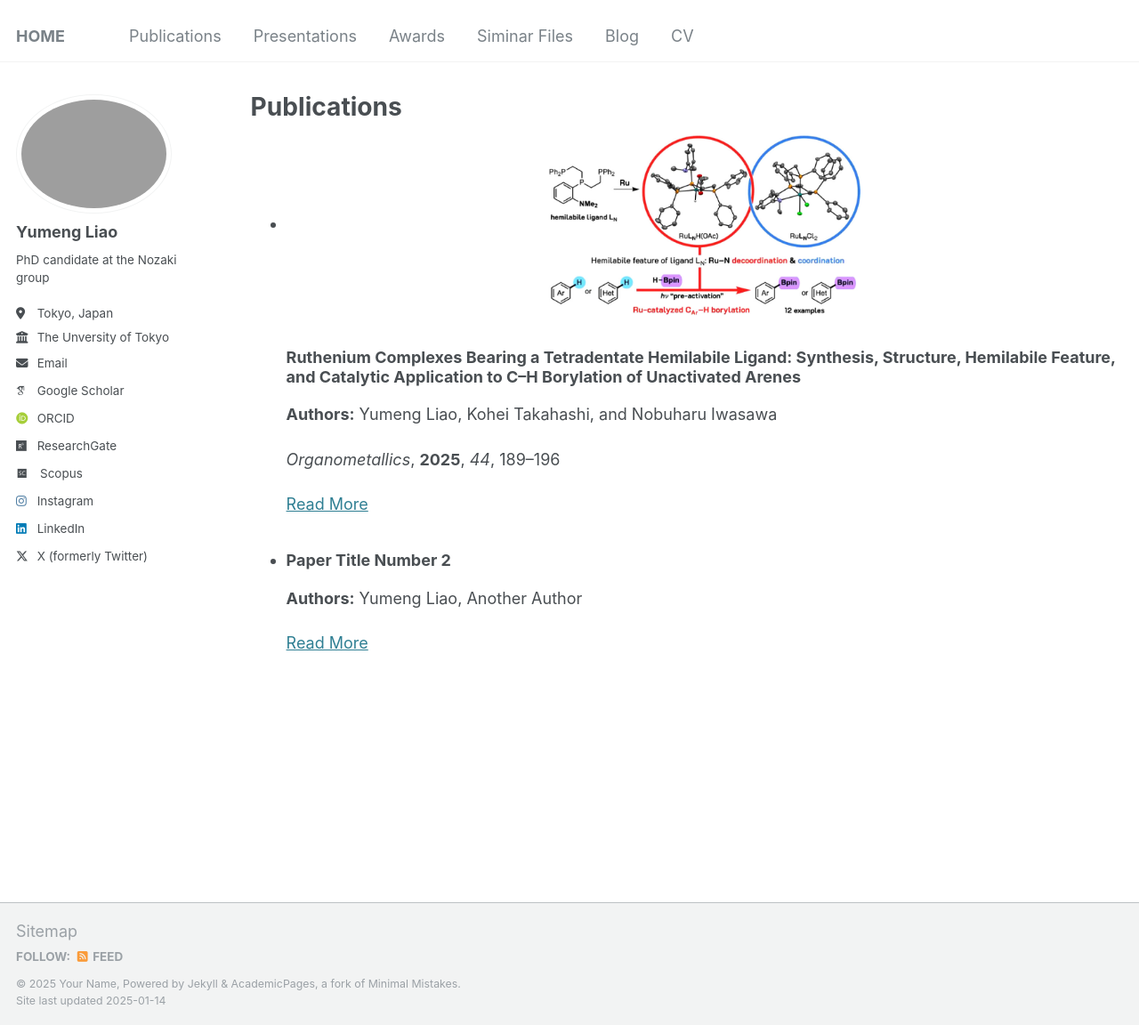
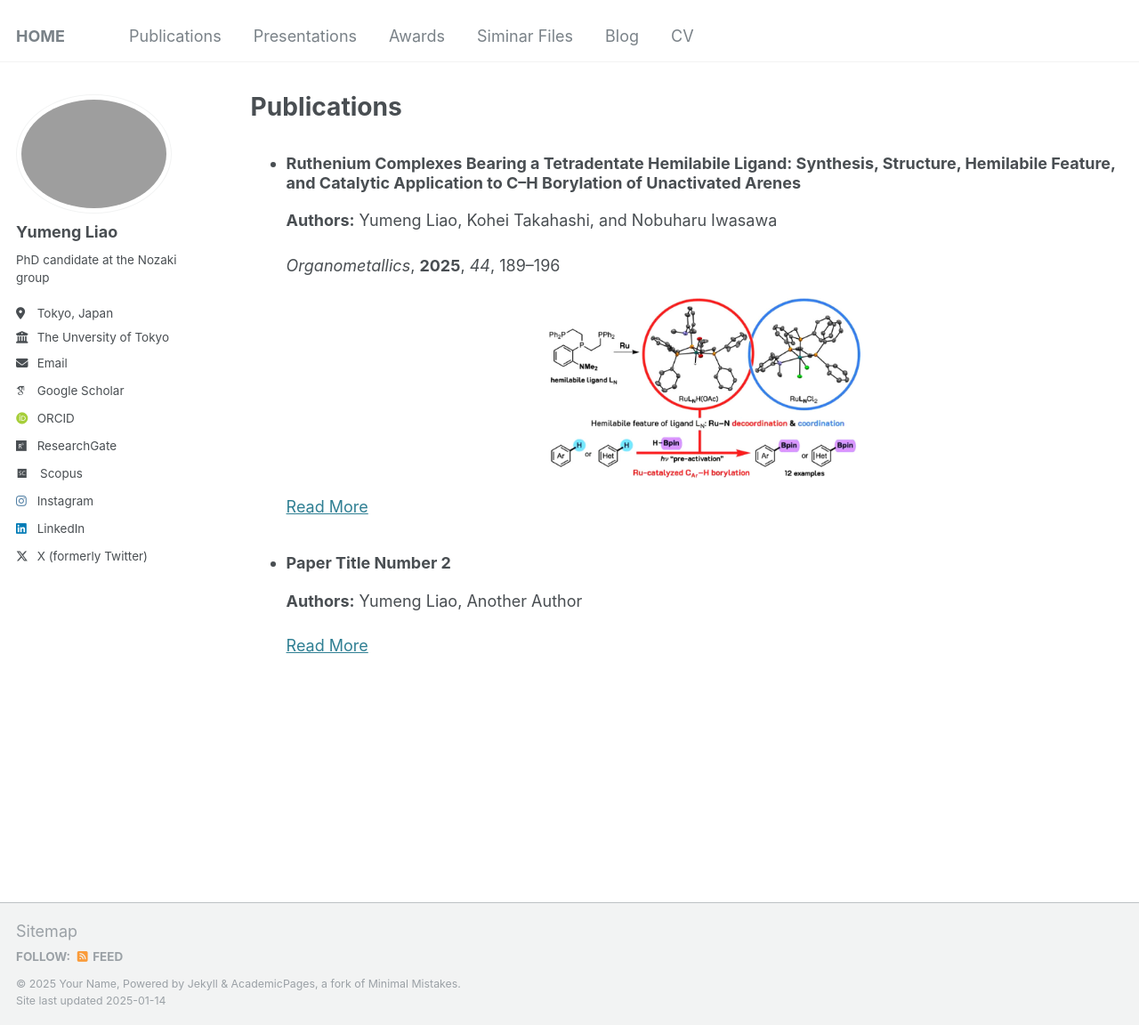
Before and after one commit to liaoym0610/academic, a Jekyll site: the page built from _pages/publications.html, in a window 1280 px wide and 1152 px high. Shown: the whole window at 89% size. Built offline with Jekyll 4.4.1, drawn with Linux system fonts in a browser that asks for light colours; some web fonts are replaced.

Commit message:
Update publications.html

```diff
--- a/_pages/publications.html
+++ b/_pages/publications.html
@@ -8,14 +8,16 @@ author_profile: true
 <ul class="publications-list">
   {% for pub in site.data.publications %}
     <li class="publication-item">
-      {% if pub.image %}
-  <div style="text-align: center; margin-bottom: 15px;">
-    <img src="{{ pub.image }}" alt="{{ pub.title }}" style="max-width: 350px; height: auto;">
-  </div>
-{% endif %}
       <h3>{{ pub.title }}</h3>
       <p><strong>Authors:</strong> {{ pub.authors }}</p>
       <p>{{ pub.description | markdownify }}</p>
+
+      {% if pub.image %}
+        <div style="text-align: center; margin-bottom: 15px;">
+          <img src="{{ pub.image }}" alt="{{ pub.title }}" style="max-width: 350px; height: auto;">
+        </div>
+      {% endif %}
+
       {% if pub.link %}
         <p><a href="{{ pub.link }}">Read More</a></p>
       {% endif %}
```
